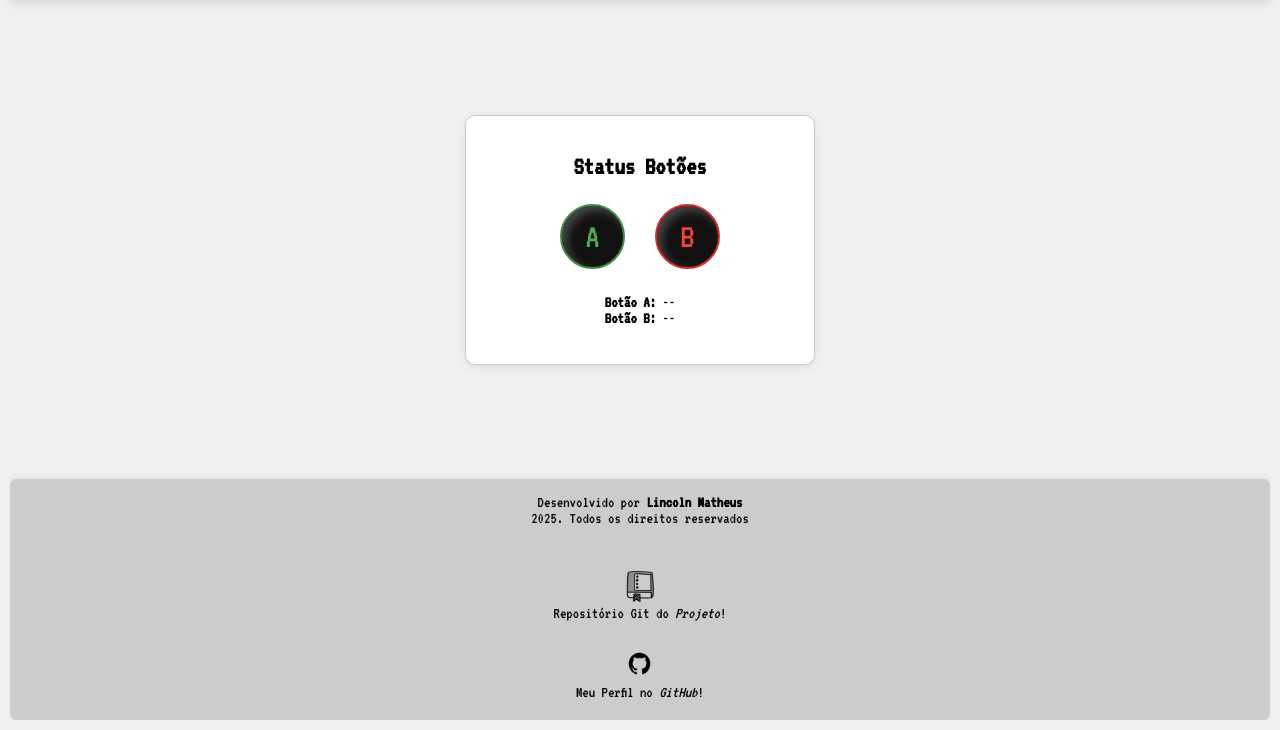
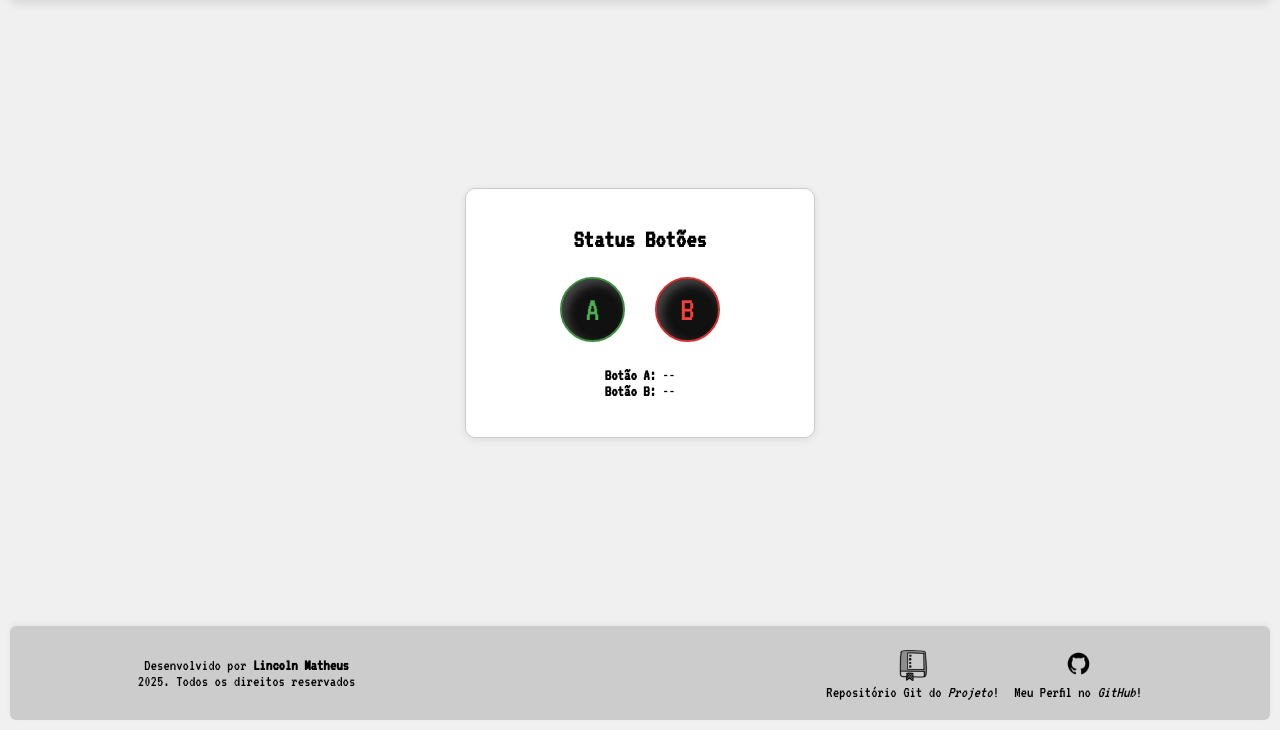
Before and after one commit to LincolnMatheus97/Api-Iot-RSE, a Flask app: page /dashboard/botoes in a window 1280 px wide. Shown: the part 70-800 px from the top of the page. Run offline with Flask 3, Linux system fonts and the light colour scheme; some libraries are stand-ins or nearby versions.

Commit message:
:truck: chore: Atualiza css dos dashboards

```diff
--- a/static/css/botoes.css
+++ b/static/css/botoes.css
@@ -34,7 +34,6 @@ header {
 
 header h1 {
     font-size: 1.6rem;
-
 }
 
 main {
@@ -53,7 +52,6 @@ footer{
     min-height: 60px;
     background-color: #ccc;
     display: flex;
-    flex-direction: column;
     align-items: center;
     justify-content: space-around;
     text-align: center;
@@ -67,7 +65,6 @@ footer{
 
 .div-footer {
     display: flex;
-    flex-direction: column;
     align-items: center;
     text-align: center;
     gap: 15px;
@@ -136,15 +133,6 @@ footer{
     color: #f44336;
     border-color: #d32f2f;
 }
-
-/* Para a página do Joystick, se a rosa dos ventos estiver extrapolando: */
-#rosaDosVentos {
-    width: 70%;
-    max-width: 140px;
-    height: auto;
-    transition: transform 0.5s ease-out;
-}
-
 
 #imagem-git, #header-gif {
     width: 35px;
--- a/static/css/joystick.css
+++ b/static/css/joystick.css
@@ -53,7 +53,6 @@ footer{
     min-height: 60px;
     background-color: #ccc;
     display: flex;
-    flex-direction: column;
     align-items: center;
     justify-content: space-around;
     text-align: center;
@@ -67,7 +66,6 @@ footer{
 
 .div-footer {
     display: flex;
-    flex-direction: column;
     align-items: center;
     text-align: center;
     gap: 15px;
```
